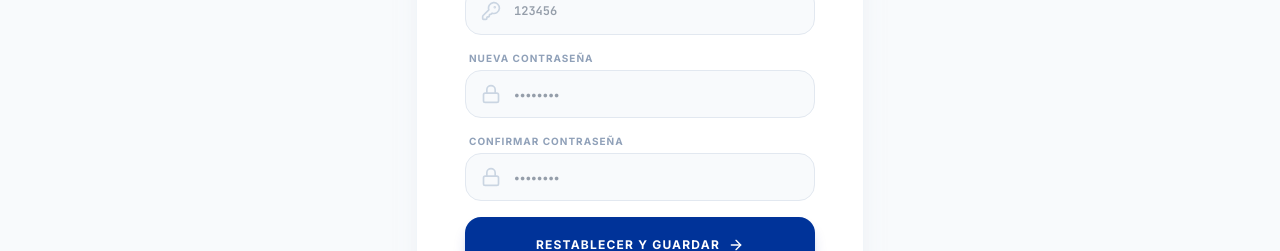
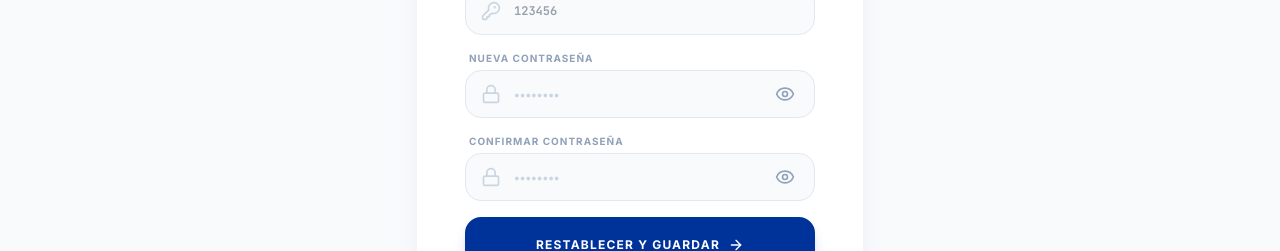
Before and after one commit to dmz-pz/e-commerce-v2, a React (Vite) app: page /reset-password in a window 1280 px wide. Shown: the part 496-747 px from the top of the page. Built offline with nearby package versions, Linux system fonts and the light colour scheme; no server answers.

Commit message:
feat(auth): crear componente PasswordInput y utilizarlo en Login, Register y ResetPassword

```diff
--- /dev/null
+++ b/src/components/PasswordInput.tsx
@@ -0,0 +1,44 @@
+import React, { useState } from 'react';
+import { Lock, Eye, EyeOff } from 'lucide-react';
+
+interface PasswordInputProps extends Omit<React.InputHTMLAttributes<HTMLInputElement>, 'type'> {
+  containerClassName?: string;
+  iconClassName?: string;
+  buttonClassName?: string;
+}
+
+export const PasswordInput: React.FC<PasswordInputProps> = ({
+  placeholder = "••••••••",
+  className = "h-14 text-sm font-bold",
+  containerClassName = "",
+  iconClassName = "w-5 h-5 text-slate-300",
+  buttonClassName = "text-slate-400 hover:text-brand transition-colors p-1 cursor-pointer",
+  ...props
+}) => {
+  const [showPassword, setShowPassword] = useState(false);
+
+  return (
+    <div className={`relative ${containerClassName}`}>
+      <Lock className={`absolute left-4 top-1/2 -translate-y-1/2 ${iconClassName}`} />
+      <input
+        type={showPassword ? "text" : "password"}
+        className={`w-full bg-slate-50 border border-slate-200 rounded-2xl pl-12 pr-12 text-slate-700 focus:outline-none focus:ring-2 focus:ring-brand/20 focus:border-brand transition-all placeholder:text-slate-300 ${className}`}
+        placeholder={placeholder}
+        {...props}
+      />
+      <button
+        type="button"
+        onClick={() => setShowPassword((prev) => !prev)}
+        className={`absolute right-4 top-1/2 -translate-y-1/2 ${buttonClassName}`}
+        tabIndex={-1}
+        aria-label={showPassword ? "Ocultar contraseña" : "Mostrar contraseña"}
+      >
+        {showPassword ? (
+          <EyeOff className="w-5 h-5" />
+        ) : (
+          <Eye className="w-5 h-5" />
+        )}
+      </button>
+    </div>
+  );
+};
--- a/src/pages/Login.tsx
+++ b/src/pages/Login.tsx
@@ -2,15 +2,13 @@ import React, { useState } from 'react';
 import { motion } from 'motion/react';
 import { useNavigate, Link } from 'react-router-dom';
 import { useUser } from '../context/UserContext.tsx';
-import { User, Lock, Mail, ArrowRight, Loader2, Eye, EyeOff } from 'lucide-react';
+import { Mail, ArrowRight, Loader2 } from 'lucide-react';
 import { Logo } from '../components/Logo.tsx';
+import { PasswordInput } from '../components/PasswordInput.tsx';
 
 const Login: React.FC = () => {
   const [email, setEmail] = useState('');
   const [password, setPassword] = useState('');
-
-  const [showPassword, setShowPassword] = useState(false);
-
   const [loading, setLoading] = useState(false);
   const [error, setError] = useState('');
   const { login } = useUser();
@@ -71,17 +69,12 @@ const Login: React.FC = () => {
                   ¿Olvidaste tu contraseña?
                 </Link>
               </div>
-              <div className="relative">
-                <Lock className="absolute left-4 top-1/2 -translate-y-1/2 w-5 h-5 text-slate-300" />
-                <input
-                  type="password"
-                  required
-                  className="w-full h-14 bg-slate-50 border border-slate-200 rounded-2xl pl-12 pr-4 text-sm font-bold text-slate-700 focus:outline-none focus:ring-2 focus:ring-brand/20 focus:border-brand transition-all placeholder:text-slate-300"
-                  placeholder="••••••••"
-                  value={password}
-                  onChange={(e) => setPassword(e.target.value)}
-                />
-              </div>
+              <PasswordInput
+                required
+                placeholder="••••••••"
+                value={password}
+                onChange={(e) => setPassword(e.target.value)}
+              />
             </div>
 
             {error && (
--- a/src/pages/Register.tsx
+++ b/src/pages/Register.tsx
@@ -2,8 +2,9 @@ import React, { useState } from 'react';
 import { motion } from 'motion/react';
 import { useNavigate, Link } from 'react-router-dom';
 import { useUser } from '../context/UserContext.tsx';
-import { User, Mail, Lock, ArrowRight, Loader2, Phone, Calendar, Fingerprint } from 'lucide-react';
+import { User, Mail, ArrowRight, Loader2, Phone, Calendar, Fingerprint } from 'lucide-react';
 import { Logo } from '../components/Logo.tsx';
+import { PasswordInput } from '../components/PasswordInput.tsx';
 
 const Register: React.FC = () => {
   const [cedula, setCedula] = useState('');
@@ -179,17 +180,12 @@ const Register: React.FC = () => {
               {/* Contraseña */}
               <div className="md:col-span-2">
                 <label className="block text-[10px] font-black text-slate-400 uppercase tracking-widest mb-2 px-1">Contraseña</label>
-                <div className="relative">
-                  <Lock className="absolute left-4 top-1/2 -translate-y-1/2 w-5 h-5 text-slate-300" />
-                  <input
-                    type="password"
-                    required
-                    className="w-full h-14 bg-slate-50 border border-slate-200 rounded-2xl pl-12 pr-4 text-sm font-bold text-slate-700 focus:outline-none focus:ring-2 focus:ring-brand/20 focus:border-brand transition-all placeholder:text-slate-300"
-                    placeholder="••••••••"
-                    value={password}
-                    onChange={(e) => setPassword(e.target.value)}
-                  />
-                </div>
+                <PasswordInput
+                  required
+                  placeholder="••••••••"
+                  value={password}
+                  onChange={(e) => setPassword(e.target.value)}
+                />
                 <p className="text-[10px] text-slate-400 mt-2 px-1 font-semibold">
                   Debe incluir mínimo 8 caracteres, al menos una mayúscula, una minúscula y un número.
                 </p>
--- a/src/pages/ResetPassword.tsx
+++ b/src/pages/ResetPassword.tsx
@@ -1,8 +1,9 @@
 import React, { useState, useEffect } from 'react';
 import { motion } from 'motion/react';
 import { useNavigate, useSearchParams, Link } from 'react-router-dom';
-import { Mail, Lock, KeyRound, ArrowRight, Loader2, CheckCircle2, ArrowLeft } from 'lucide-react';
+import { Mail, KeyRound, ArrowRight, Loader2, CheckCircle2, ArrowLeft } from 'lucide-react';
 import { Logo } from '../components/Logo.tsx';
+import { PasswordInput } from '../components/PasswordInput.tsx';
 import { apiClient } from '../services/apiClient.ts';
 
 export const ResetPassword: React.FC = () => {
@@ -107,32 +108,24 @@ export const ResetPassword: React.FC = () => {
 
               <div>
                 <label className="block text-[10px] font-black text-slate-400 uppercase tracking-widest mb-1 px-1">Nueva Contraseña</label>
-                <div className="relative">
-                  <Lock className="absolute left-4 top-1/2 -translate-y-1/2 w-5 h-5 text-slate-300" />
-                  <input
-                    type="password"
+                <PasswordInput
                   required
-                    className="w-full h-12 bg-slate-50 border border-slate-200 rounded-2xl pl-12 pr-4 text-xs font-bold text-slate-700 focus:outline-none focus:ring-2 focus:ring-brand/20 focus:border-brand transition-all"
+                  className="h-12 text-xs font-bold"
                   placeholder="••••••••"
                   value={newPassword}
                   onChange={(e) => setNewPassword(e.target.value)}
                 />
               </div>
-              </div>
 
               <div>
                 <label className="block text-[10px] font-black text-slate-400 uppercase tracking-widest mb-1 px-1">Confirmar Contraseña</label>
-                <div className="relative">
-                  <Lock className="absolute left-4 top-1/2 -translate-y-1/2 w-5 h-5 text-slate-300" />
-                  <input
-                    type="password"
+                <PasswordInput
                   required
-                    className="w-full h-12 bg-slate-50 border border-slate-200 rounded-2xl pl-12 pr-4 text-xs font-bold text-slate-700 focus:outline-none focus:ring-2 focus:ring-brand/20 focus:border-brand transition-all"
+                  className="h-12 text-xs font-bold"
                   placeholder="••••••••"
                   value={confirmPassword}
                   onChange={(e) => setConfirmPassword(e.target.value)}
                 />
-                </div>
               </div>
 
               {error && (
```
Lines whose indentation alone changed are shown as unchanged.
